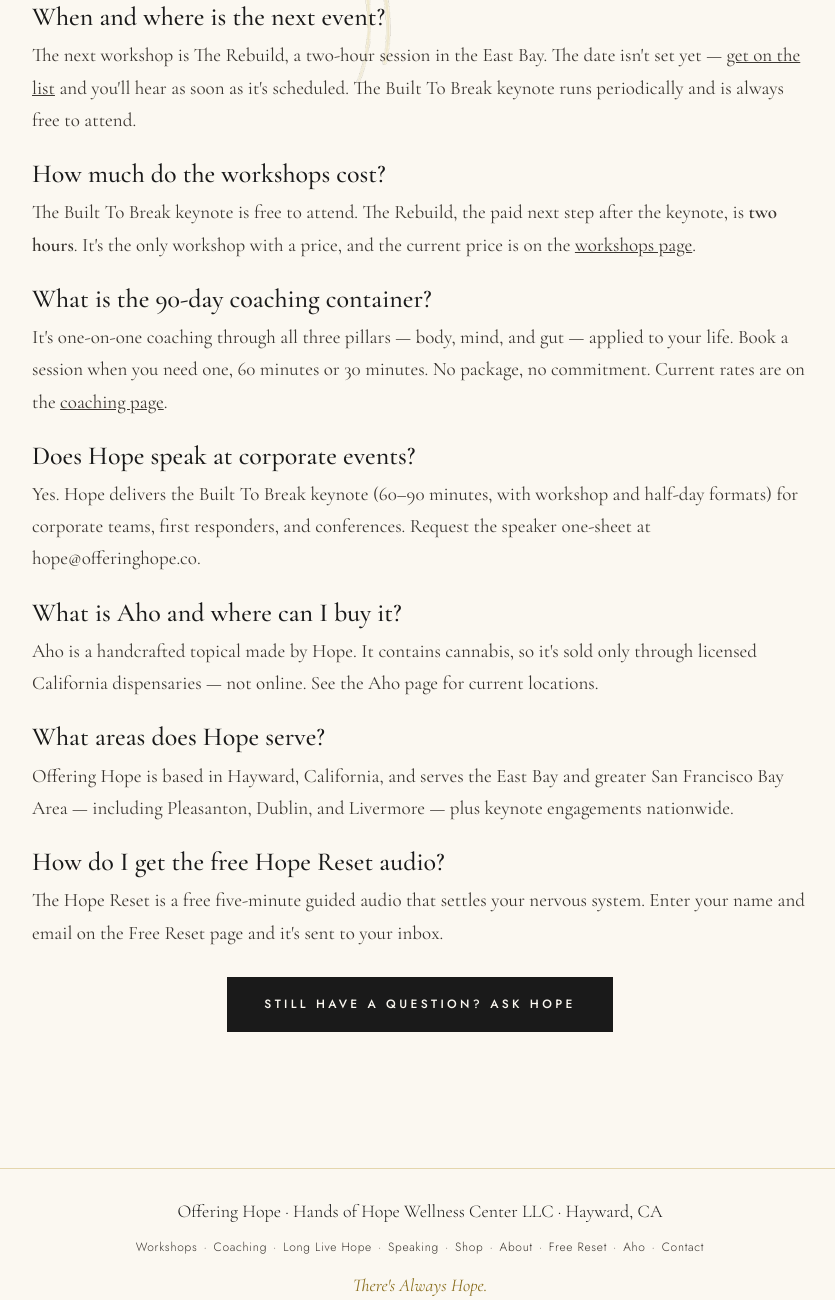
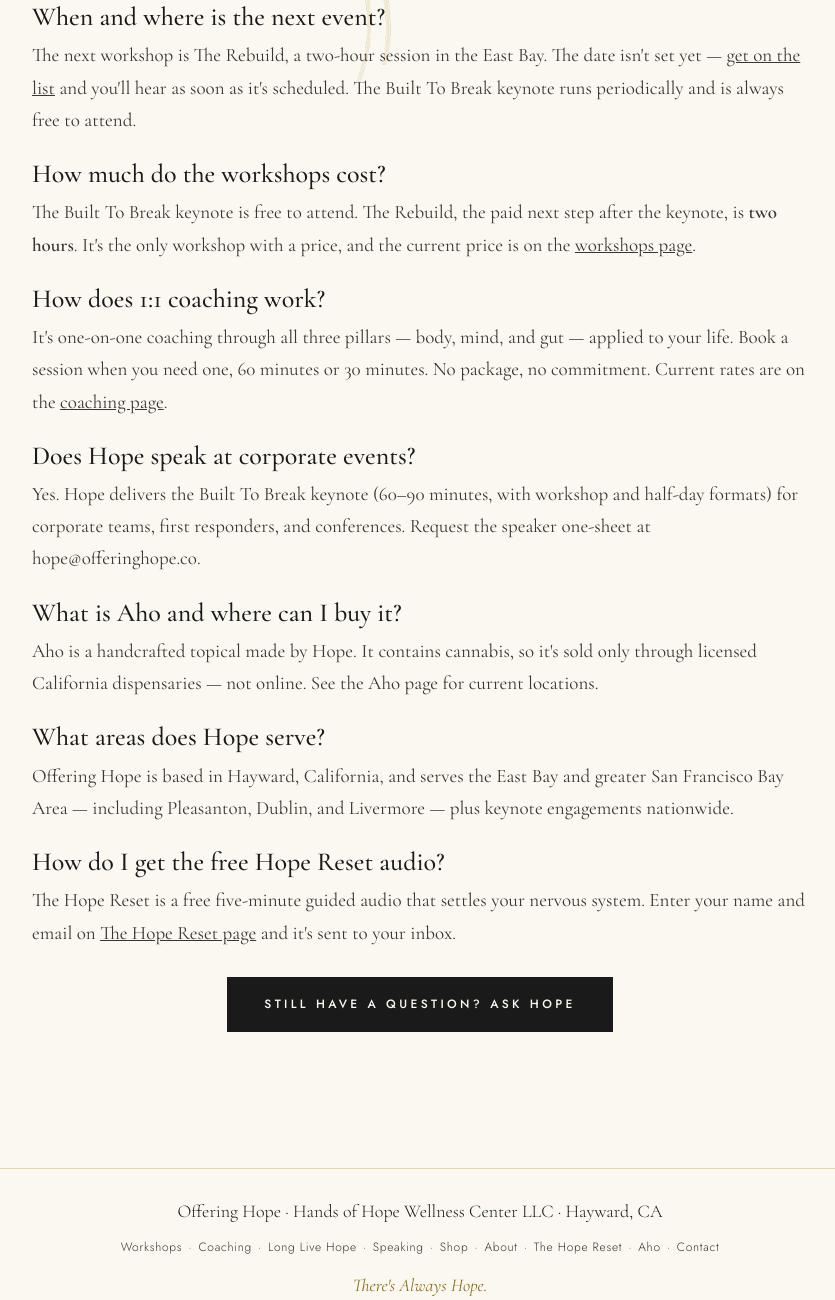
Before and after one commit to Jortega1085/offering-hope-landing, a plain HTML site: page faq.html in a window 1280 px wide. Shown: the part 663-1963 px from the top of the page, without its empty margins (220-1055 px from the left). Drawn offline with nearby package versions, Linux system fonts and the light colour scheme.

Commit message:
FAQ: retire the 90-day question and make the markup say what the page says
Two problems in one entry. The visible heading asked "What is the 90-day
coaching container?" over an answer explaining there is no package and no
commitment — the offer it named is retired. And its JSON-LD name read "How
does 1:1 coaching work?", so the question Google could surface was not the
question on the page.

Both now read "How does 1:1 coaching work?", which is the live offer. Every
other name in the block already matched its <h2>; a comment above the block
says to keep it that way.

Also in this file: "the Free Reset page" becomes "The Hope Reset page" in the
copy and in the structured data, and it is now a link rather than a page name
a reader has to go find. Open Graph tags added — the page had none, so shared
links rendered bare.

Co-Authored-By: Claude Opus 5 (1M context) <noreply@anthropic.com>
Claude-Session: https://claude.ai/code/session_01SRwoXdDrR1ayzSg1BbZkMV

```diff
--- a/faq.html
+++ b/faq.html
@@ -13,6 +13,16 @@
 <link href="https://fonts.googleapis.com/css2?family=Cormorant+Garamond:ital,wght@0,300;0,400;0,500;0,600;1,400;1,500&family=Jost:wght@300;400;500;600&display=swap" rel="stylesheet" />
 <link rel="stylesheet" href="styles.css" />
 <link rel="canonical" href="https://offeringhope.co/faq.html" />
+<meta property="og:type" content="website" />
+<meta property="og:site_name" content="Offering Hope" />
+<meta property="og:title" content="Common questions · Offering Hope" />
+<meta property="og:description" content="Nervous system coaching, workshops, keynote speaking, and Aho — answered." />
+<meta property="og:url" content="https://offeringhope.co/faq.html" />
+<meta property="og:image" content="https://offeringhope.co/assets/og-image.jpg" />
+<meta name="twitter:card" content="summary_large_image" />
+<!-- Every "name" below is word-for-word the <h2> it belongs to. Change one and
+     change the other in the same edit — a question that reads one way on the
+     page and another in search results is a defect, not a variation. -->
 <script type="application/ld+json">
 {"@context":"https://schema.org","@type":"FAQPage","mainEntity":[
 {"@type":"Question","name":"What is nervous system coaching?","acceptedAnswer":{"@type":"Answer","text":"Nervous system coaching helps you read and regulate what your body is carrying — the tension, the 3 a.m. wake-ups, the short fuse — instead of pushing through it. Hope Kimple teaches it through three pillars: somatic (body), mental (mind), and intuitive (gut) awareness."}},
@@ -23,7 +33,7 @@
 {"@type":"Question","name":"Does Hope speak at corporate events?","acceptedAnswer":{"@type":"Answer","text":"Yes. Hope delivers the Built To Break keynote (60–90 minutes, with workshop and half-day formats) for corporate teams, first responders, and conferences. Request the speaker one-sheet at hope@offeringhope.co."}},
 {"@type":"Question","name":"What is Aho and where can I buy it?","acceptedAnswer":{"@type":"Answer","text":"Aho is a handcrafted topical made by Hope. It contains cannabis, so it's sold only through licensed California dispensaries — not online. See the Aho page for current locations."}},
 {"@type":"Question","name":"What areas does Hope serve?","acceptedAnswer":{"@type":"Answer","text":"Offering Hope is based in Hayward, California, and serves the East Bay and greater San Francisco Bay Area — including Pleasanton, Dublin, and Livermore — plus keynote engagements nationwide."}},
-{"@type":"Question","name":"How do I get the free Hope Reset audio?","acceptedAnswer":{"@type":"Answer","text":"The Hope Reset is a free five-minute guided audio that settles your nervous system. Enter your name and email on the Free Reset page and it's sent to your inbox."}}
+{"@type":"Question","name":"How do I get the free Hope Reset audio?","acceptedAnswer":{"@type":"Answer","text":"The Hope Reset is a free five-minute guided audio that settles your nervous system. Enter your name and email on The Hope Reset page and it's sent to your inbox."}}
 ]}
 </script>
 </head>
@@ -62,7 +72,7 @@
     <p>The next workshop is The Rebuild, a two-hour session in the East Bay. The date isn't set yet — <a href="contact.html">get on the list</a> and you'll hear as soon as it's scheduled. The Built To Break keynote runs periodically and is always free to attend.</p>
     <h2 style="font-size:26px;margin:24px 0 8px;">How much do the workshops cost?</h2>
     <p>The Built To Break keynote is free to attend. The Rebuild, the paid next step after the keynote, is <strong>two hours</strong>. It's the only workshop with a price, and the current price is on the <a href="workshops.html">workshops page</a>.</p>
-    <h2 style="font-size:26px;margin:24px 0 8px;">What is the 90-day coaching container?</h2>
+    <h2 style="font-size:26px;margin:24px 0 8px;">How does 1:1 coaching work?</h2>
     <p>It's one-on-one coaching through all three pillars — body, mind, and gut — applied to your life. Book a session when you need one, 60 minutes or 30 minutes. No package, no commitment. Current rates are on the <a href="coaching.html">coaching page</a>.</p>
     <h2 style="font-size:26px;margin:24px 0 8px;">Does Hope speak at corporate events?</h2>
     <p>Yes. Hope delivers the Built To Break keynote (60–90 minutes, with workshop and half-day formats) for corporate teams, first responders, and conferences. Request the speaker one-sheet at hope@offeringhope.co.</p>
@@ -71,7 +81,7 @@
     <h2 style="font-size:26px;margin:24px 0 8px;">What areas does Hope serve?</h2>
     <p>Offering Hope is based in Hayward, California, and serves the East Bay and greater San Francisco Bay Area — including Pleasanton, Dublin, and Livermore — plus keynote engagements nationwide.</p>
     <h2 style="font-size:26px;margin:24px 0 8px;">How do I get the free Hope Reset audio?</h2>
-    <p>The Hope Reset is a free five-minute guided audio that settles your nervous system. Enter your name and email on the Free Reset page and it's sent to your inbox.</p>
+    <p>The Hope Reset is a free five-minute guided audio that settles your nervous system. Enter your name and email on <a href="free-reset.html">The Hope Reset page</a> and it's sent to your inbox.</p>
   </div>
   <div class="cta-row" style="margin-top:28px;"><a href="contact.html" class="btn">Still have a question? Ask Hope</a></div>
 </section>
@@ -79,7 +89,7 @@
 <footer class="foot">
   <div class="foot-brand">Offering Hope · Hands of Hope Wellness Center LLC · Hayward, CA</div>
   <div class="foot-nav">
-    <a href="workshops.html">Workshops</a>·<a href="coaching.html">Coaching</a>·<a href="long-live-hope.html">Long Live Hope</a>·<a href="speaking.html">Speaking</a>·<a href="shop.html">Shop</a>·<a href="about.html">About</a>·<a href="free-reset.html">Free Reset</a>·<a href="aho.html">Aho</a>·<a href="contact.html">Contact</a>
+    <a href="workshops.html">Workshops</a>·<a href="coaching.html">Coaching</a>·<a href="long-live-hope.html">Long Live Hope</a>·<a href="speaking.html">Speaking</a>·<a href="shop.html">Shop</a>·<a href="about.html">About</a>·<a href="free-reset.html">The Hope Reset</a>·<a href="aho.html">Aho</a>·<a href="contact.html">Contact</a>
   </div>
   <div class="foot-tag">There's Always Hope.</div>
 </footer>
```
